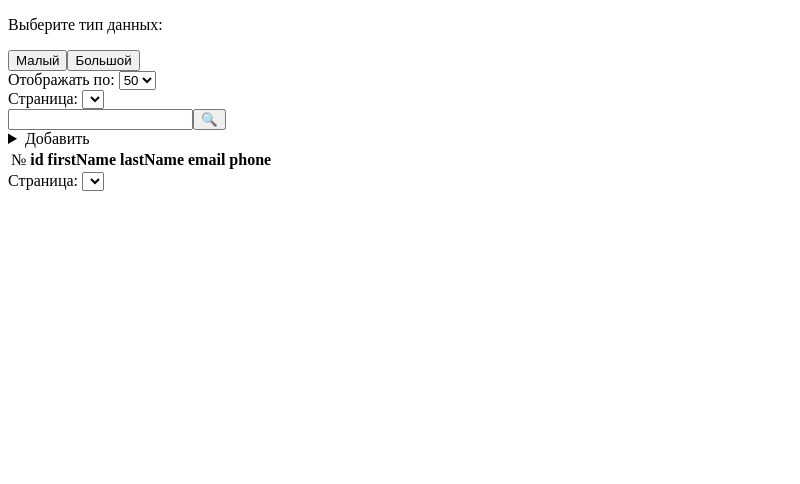
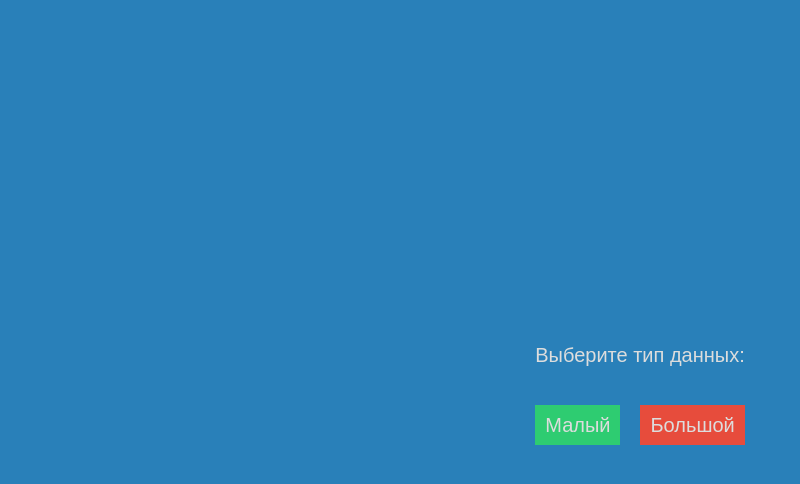
Before and after one commit to dmrompav/oxem_test, a Vue app: page / in a window 1280 px wide. Shown: the top 484 px of the page, without its empty margins (0-800 px from the left). Built offline with nearby package versions, Linux system fonts and the light colour scheme.

Commit message:
no styles

```diff
--- a/src/App.vue
+++ b/src/App.vue
@@ -26,7 +26,9 @@
 		)
 		AddNewForm(
 			:table-head="tableHead"
-			:typesHead="typesHead"
+			:types-head="typesHead"
+			:table-ids="tableIds"
+			@add-new="addNew"
 		)
 		TableData(
 			@selected-person="person => selectedPerson = person"
@@ -67,16 +69,18 @@ export default {
 			howMuchData: 50,
 			whichPage: 1,
 			selectedPerson: undefined,
+			searchText: '',
 			whichSort: [],
 			tableHead: ['id', 'firstName', 'lastName', 'email', 'phone',],
 			typesHead: ['text', 'text', 'text', 'email', 'tel'],
 			tableData: [],
-			DataCopy: Array,
+			DataCopy: [],
+			tableIds: [],
 		}
 	},
 	computed: {
 		tableDataLength() { return this.tableData.length },
-		howMuchPages() { console.log(Math.ceil(this.tableDataLength / this.howMuchData)); return Math.ceil(this.tableDataLength / this.howMuchData) },
+		howMuchPages() { return Math.ceil(this.tableDataLength / this.howMuchData) },
 		cutted() {
 			if (this.tableDataLength <= this.howMuchData) {return this.tableData}
 			else {return this.tableData.slice((this.whichPage - 1) * this.howMuchData, this.whichPage * this.howMuchData)}
@@ -92,6 +96,7 @@ export default {
 			this.dataLoad(requestURL)
 				.then(data => {
 					this.tableData = this.DataCopy = data
+					this.tableData.forEach(e => this.tableIds.push(e.id))
 					this.isDataTypeGotten = true
 					this.isDataTypeLoading = false
 				})
@@ -154,6 +159,7 @@ export default {
 			})
 		},
 		filterData(searchText) {
+			this.searchText = searchText
 			this.tableData = this.DataCopy.filter(person => {
 				let has
 				this.tableHead.forEach(key => {
@@ -163,7 +169,16 @@ export default {
 				})
 				return has
 			})
+			console.log(this.tableData)
 			this.sortData()
+			console.log(this.tableData)
+		},
+		addNew(person) {
+			console.log('')
+			let p = Object.assign({}, person)
+			this.DataCopy.push(p)
+			console.log(this.DataCopy)
+			this.filterData(this.searchText)
 		},
 	},
 }
@@ -171,5 +186,19 @@ export default {
 
 
 // ===== STYLES ==============================
-<style scoped lang="stylus">
+<style lang="stylus">
+@import './assets/_reset.styl'
+body
+	position absolute
+	width 100vw
+	height 100vh
+	background #34495e
+	font-family sans-serif
+	color #dddddd
+	overflow scroll
+
+#app
+	position absolute
+
+
 </style>
--- /dev/null
+++ b/src/assets/_reset.styl
@@ -0,0 +1,69 @@
+/*Обнуление*/
+*
+	padding 0
+	margin 0
+	border 0
+*,
+*:before,
+*:after
+	-moz-box-sizing border-box
+	-webkit-box-sizing border-box
+	box-sizing border-box
+a:focus,
+a:active
+	outline none
+button:focus,
+button:active
+	outline none
+nav,
+footer,
+header,
+aside
+	display block
+html,
+body
+	height 100%
+	width 100%
+	font-size 100%
+	line-height 1
+	font-size 14px
+	-ms-text-size-adjust 100%
+	-moz-text-size-adjust 100%
+	-webkit-text-size-adjust 100%
+input,
+button,
+textarea
+	font-family inherit
+button
+	padding 0
+	border none
+	font inherit
+	color inherit
+	background-color transparent
+	cursor pointer
+input::-ms-clear
+	display none
+button::-moz-focus-inner
+	padding 0
+	border 0
+a,
+a:visited
+	text-decoration none
+	color: inherit
+a:hover
+	text-decoration none
+li
+	list-style none
+img
+	vertical-align top
+h1,
+h2,
+h3,
+h4,
+h5,
+h6
+	font-size inherit
+	font-weight 400
+.clicknull
+	-webkit-tap-highlight-color: rgba(255, 255, 255, 0);
+	-webkit-tap-highlight-color: transparent;
--- a/src/components/AddNewForm.vue
+++ b/src/components/AddNewForm.vue
@@ -1,7 +1,9 @@
 <template lang="pug">
 	details.add-new
 		summary.add-new__summary Добавить
-		form.add-new__form
+		form.add-new__form(
+			@submit="checkAndAdd"
+		)
 			.add-new__row(
 				v-for="(title, i) in tableHead"
 			)
@@ -11,8 +13,17 @@
 					:placeholder="title"
 				)
 				p.error(
-					v-if="$v.form.phone.$dirty && !$v.form.phone.$valid"
+					v-if="$v.form.id.$dirty && $v.form[title].$invalid"
 				) Обязательное поле
+				p.error(
+					v-if="title==='id' && $v.form.id.$dirty && $v.form.id.$invalid"
+				) ID занят
+				p.error(
+					v-if="title==='email' && $v.form.email.$dirty && $v.form.email.$invalid"
+				) Некорректный email
+				p.error(
+					v-if="title==='phone' && $v.form.phone.$dirty && $v.form.phone.$invalid"
+				) Номер в формате: (123)123-1234
 		button(
 			type="submit"
 			@click="checkAndAdd"
@@ -23,7 +34,7 @@
 // ===== SCRIPTS ==============================
 <script>
 import { validationMixin } from 'vuelidate'
-import { required, minLength } from 'vuelidate/lib/validators'
+import { required } from 'vuelidate/lib/validators'
 
 export default {
 	name: 'AddNewForm',
@@ -31,6 +42,7 @@ export default {
 	props: {
 		tableHead: Array,
 		typesHead: Array,
+		tableIds: Array,
 	},
 	data() {
 		return {
@@ -41,42 +53,52 @@ export default {
 				lastName: '',
 				email: '',
 				phone: '',
+			},
+			formMask: {
+				phone: '(___)___-____'
 			}
+		}
+	},
+	methods: {
+		checkAndAdd(e) {
+			this.$v.form.$touch()
+			if(this.$v.form.$invalid) {
+				e.preventDefault()
+			} else {
+				this.$emit('add-new', this.form)
+			}
+		},
+		phoneMask() {
 		}
 	},
 	validations: {
 		form: {
 			id: {
 				required,
+				valid(value) {
+					return !this.tableIds.includes(value)
+				}
 			},
 			firstName: {
 				required,
-				minLength: minLength(4)
 			},
 			lastName: {
 				required,
-				minLength: minLength(4)
 			},
 			email: {
 				required,
-				minLength: minLength(4)
+				valid(value) {
+					return value.includes('@')
+				},
 			},
 			phone: {
 				required,
 				valid(value) {
-					console.log(value)
-					return (/^\([0-9]*3\)[0-9]*3-[0-9]*4/).test(value)
+					return (/^\(\d{3}\)\d{3}-\d{4}/).test(value)
 				},
 			},
 		}
 	},
-
-	methods: {
-		checkAndAdd() {
-			this.$v.form.$touch()
-			console.log(this.$v.form.$invalid)
-		},
-	}
 }
 </script>
 
--- a/src/components/Modal.vue
+++ b/src/components/Modal.vue
@@ -1,20 +1,21 @@
 <template lang="pug">
+	transition(name="appear")
 		.modal-container(
 			v-if="!isDataTypeGotten"
 		)
-		.bg-disable
-			.bg-disable__loading(
+			.loading(
 				v-if="isDataTypeLoading"
-			) Loading...
+			)
 			.modal(
 				v-if="!isDataTypeLoading"
 			)
 				p.modal__p Выберите тип данных:
-			button.modal__btn(
+				.modal__btns
+					button.modal__btn.modal__btn_1(
 						value="small"
 						@click="$emit('data-type-select', $event.target.value)"
 					) Малый
-			button.modal__btn(
+					button.modal__btn.modal__btn_2(
 						value="big"
 						@click="$emit('data-type-select', $event.target.value)"
 					) Большой
@@ -35,4 +36,62 @@ export default {
 
 // ===== STYLES ==============================
 <style scoped lang="stylus">
+.modal-container
+	z-index 20
+	position absolute
+	width 100vw
+	height 100vh
+	background #2980b9
+	display flex
+	justify-content center
+	align-items center
+	opacity 1
+
+.loading
+	position absolute
+	width 100px
+	height 100px
+	border 15px solid #fff
+	border-top 15px solid rgba(#fff, 0.5)
+	border-radius 50%
+	animation loading 1s linear 0s infinite
+
+@keyframes loading
+	0%
+		transform rotate(0deg)
+	100%
+		transform rotate(360deg)
+
+.modal
+	position absolute
+
+	&__p
+		font-size 20px
+		text-align center
+
+	&__btns
+		display flex
+		justify-content center
+		align-items center
+		margin-top 30px
+
+	&__btn
+		background #000
+		font-size 20px
+		margin 10px
+		padding 10px
+
+		&_1
+			background #2ecc71
+		&_2
+			background #e74c3c
+
+.appear-leave
+	opacity 1
+.appear-leave-active
+	transition opacity 0.5s ease
+.appear-leave-to
+	opacity 0
+
+
 </style>
--- a/src/components/TableData.vue
+++ b/src/components/TableData.vue
@@ -1,6 +1,7 @@
 <template lang="pug">
 	table.table
 		caption.table__caption
+			h1 Test Дмитрий Павлов
 		tr.table__row.table__row_header
 			td.table__cell №
 			th.table__cell.table__cell_header(
@@ -49,6 +50,25 @@ export default {
 
 // ===== STYLES ==============================
 <style scoped lang="stylus">
-.table__row--selected
-	background #000
+.table
+	max-width 95vw
+	border-collapse: collapse
+	&__caption
+		font-size 30px
+	&__row
+		cursor pointer
+		&--selected
+			background #c0392b
+		&_header
+			background #000
+			font-size 20px
+	&__cell
+		border 1px solid
+		padding 3px 5px
+		&_header
+			border 2px solid
+
+.sort
+	margin-right 3px
+
 </style>
```
Lines whose indentation alone changed are shown as unchanged.
